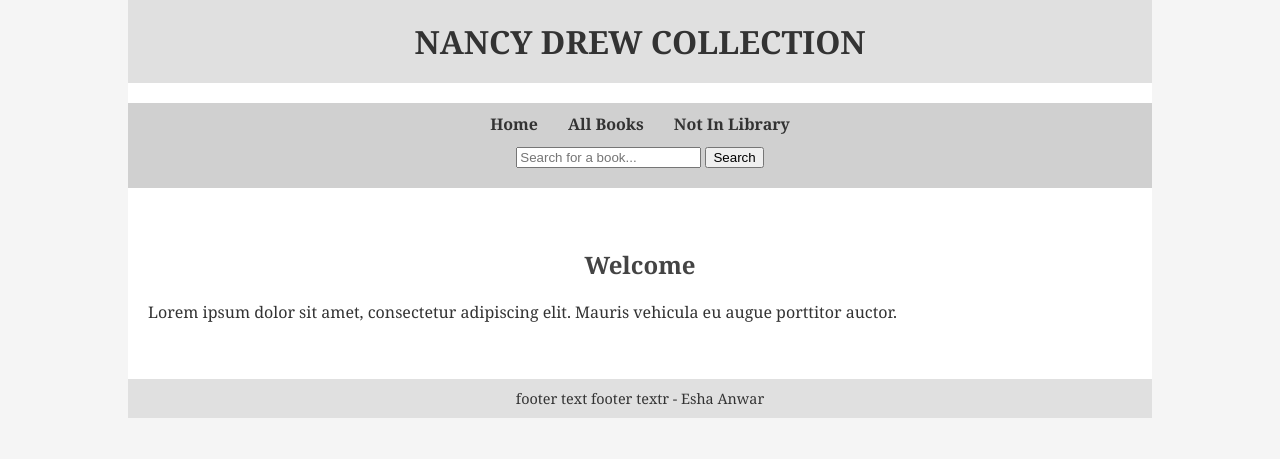
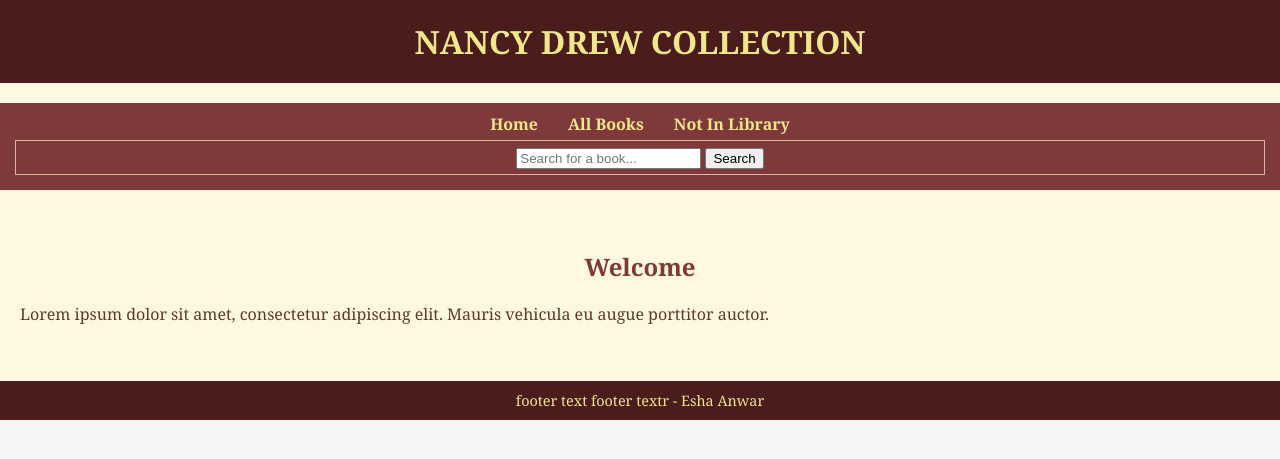
Before and after one commit to 3xtraaa/AS-91892-AS-91897, a Flask app: page / in a window 1280 px wide. Shown: the top 459 px of the page. Run offline with Flask 3, Linux system fonts and the light colour scheme.

Commit message:
temp css

```diff
--- a/static/css/style.css
+++ b/static/css/style.css
@@ -1,13 +1,18 @@
+html, body {
+    margin: 0; /* Remove default margin */
+    padding: 0; /* Remove default padding */
+}
+
 html {
     background-color: #f5f5f5; /* Light gray for a neutral background */
 }
 
 body {
-    background-color: #ffffff; /* White background for clean look */
-    color: #333333; /* Dark gray for readable text */
+    background-color: #fff8e1; /* Soft cream background for warmth */
+    color: #5b3a29; /* Dark brown for readable text */
     font-family: 'Georgia', 'Times New Roman', serif; /* Serif fonts for book-like feel */
-    width: 80%;
-    margin: auto;
+    width: 100%; /* Full width */
+    height: 100%; /* Full height */
     display: grid;
     grid-template-columns: 1fr; /* Single column layout */
     grid-template-rows: auto 1fr auto; /* Header, main content, and footer */
@@ -15,19 +20,19 @@
 }
 
 header {
-    background-color: #e0e0e0; /* Light gray background for header */
+    background-color: #4a1c1c; /* Deep red for header */
     padding: 20px;
     text-align: center; /* Center-align header content */
+    color: #f0e68c; /* Soft gold for text */
 }
 
 header h1 {
     margin: 0;
     font-size: 2em; /* Large title */
-    color: #333333; /* Dark gray for the title text */
 }
 
 nav {
-    background-color: #d0d0d0; /* Slightly darker gray for navigation */
+    background-color: #7e3a3a; /* Slightly darker red for navigation */
     padding: 10px;
     text-align: center; /* Center-align navigation items */
 }
@@ -45,14 +50,14 @@
 }
 
 nav a {
-    color: #333333; /* Dark gray for link text */
-    text-decoration: none;
+    color: #f0e68c; /* Gold for link text */
+    text-decoration: none; /* Remove underline */
     font-weight: bold;
     font-size: 1em; /* Adjust font size for readability */
 }
 
 nav a:hover {
-    color: #000000; /* Black on hover for better visibility */
+    color: #ffffff; /* White on hover for better visibility */
 }
 
 main {
@@ -62,14 +67,14 @@
 main h2 {
     text-align: center; /* Center-align main heading */
     font-size: 1.5em; /* Slightly larger font size */
-    color: #444444; /* Medium gray for subheadings */
+    color: #7e3a3a; /* Darker red for subheadings */
 }
 
 footer {
-    background-color: #e0e0e0; /* Same as header for consistency */
+    background-color: #4a1c1c; /* Same as header for consistency */
     padding: 10px;
     text-align: center; /* Center-align footer text */
-    color: #333333; /* Dark gray for footer text */
+    color: #f0e68c; /* Gold for footer text */
 }
 
 footer p {
@@ -78,26 +83,34 @@
 }
 
 form {
-    border: 1px solid: #ffffff;
+    border: 1px solid #d9b89b; /* Soft brown border */
     padding: 5px;
     margin: 5px;
 }
 
 table {
-    border: 1px solid #808080;
+    border: 1px solid #7e3a3a; /* Dark red for table borders */
     width: 100%;
     border-collapse: collapse;
 }
 
 th, td {
-
-    border: 1px solid #808080;
+    border: 1px solid #7e3a3a; /* Dark red for table borders */
     padding: 5px;
     text-align: center; /* Center-align text horizontally */
     vertical-align: middle; /* Center-align text vertically */
 }
 
 th {
-    color: #000000;
-    background-color: #999999;
+    background-color: #7e3a3a; /* Dark red for header background */
+    color: #f0e68c; /* Change to gold on hover */
 }
+
+th a {
+    color: #ffffff; /* White for header text */
+    text-decoration: none; /* Remove underline */
+}
+
+th a:hover {
+    color: #f0e68c; /* Change to gold on hover */
+}
```
